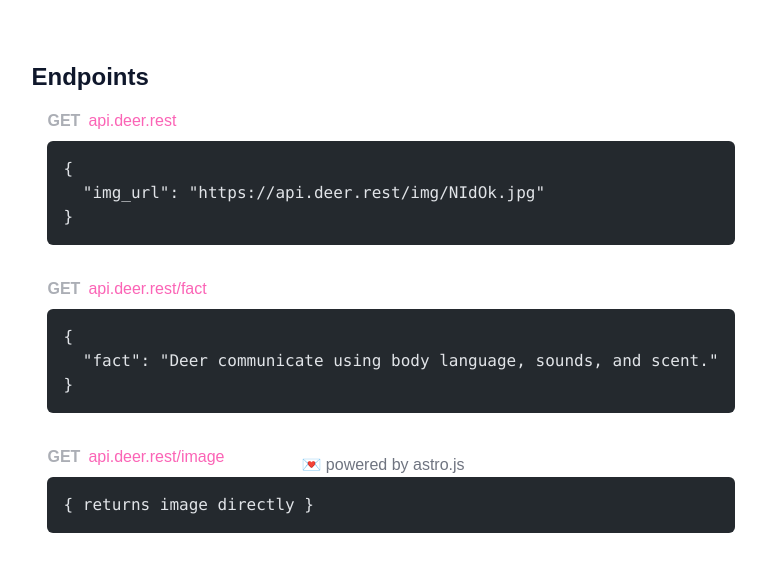
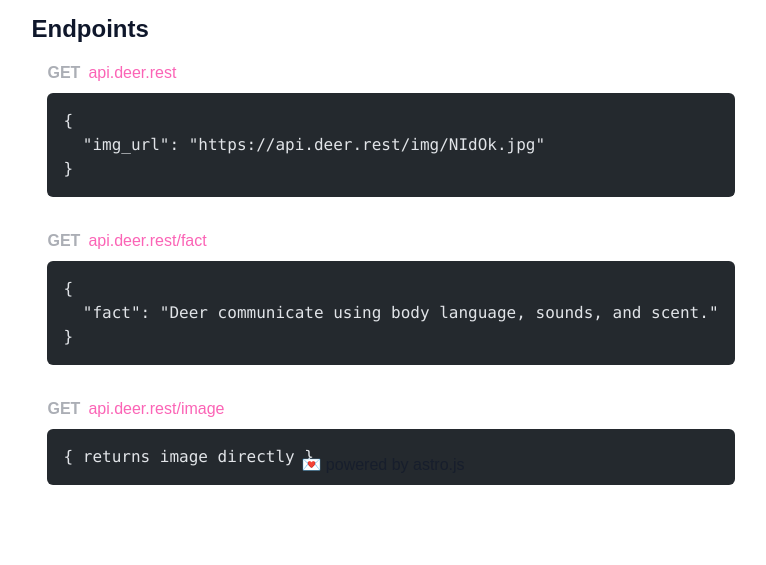
Before and after one commit to reckedpr/deer, an Astro site in the folder web/: page / in a window 1280 px wide. Shown: the part 315-880 px from the top of the page, without its empty margins (257-1023 px from the left). After the commit the page ends 832 px from the top, so only its background shows below. Built offline with nearby package versions, Linux system fonts and the light colour scheme; Astro itself is replaced by a stand-in of ours; code samples lack their colours; a web font is replaced by a local one.

Commit message:
update astro + tweak main page

```diff
--- a/web/package.json
+++ b/web/package.json
@@ -13,7 +13,7 @@
     "@tailwindcss/vite": "^4.1.14",
     "@types/react": "^19.2.0",
     "@types/react-dom": "^19.2.0",
-    "astro": "^5.14.7",
+    "astro": "^5.14.8",
     "react": "^19.2.0",
     "react-dom": "^19.2.0",
     "tailwindcss": "^4.1.14"
--- a/web/src/pages/index.astro
+++ b/web/src/pages/index.astro
@@ -15,7 +15,7 @@ const imageReturn = `{ returns image directly }`
 ---
 
 <MainLayout title="deer.rest" >
-	<div class="mt-16 sm:mt-32 md:mt-56 mx-4">
+	<div class="mt-16 sm:mt-28 md:mt-44 mx-4">
 		<section class="mb-16">
 			<h1 class="text-4xl font-bold">deer.rest</h1>
 			<p class="text-slate-900/60 text-sm sm:text-base">A RESTful Deer API, because deer deserve rest</p>
```
Also changed, not shown: 1 other file.
